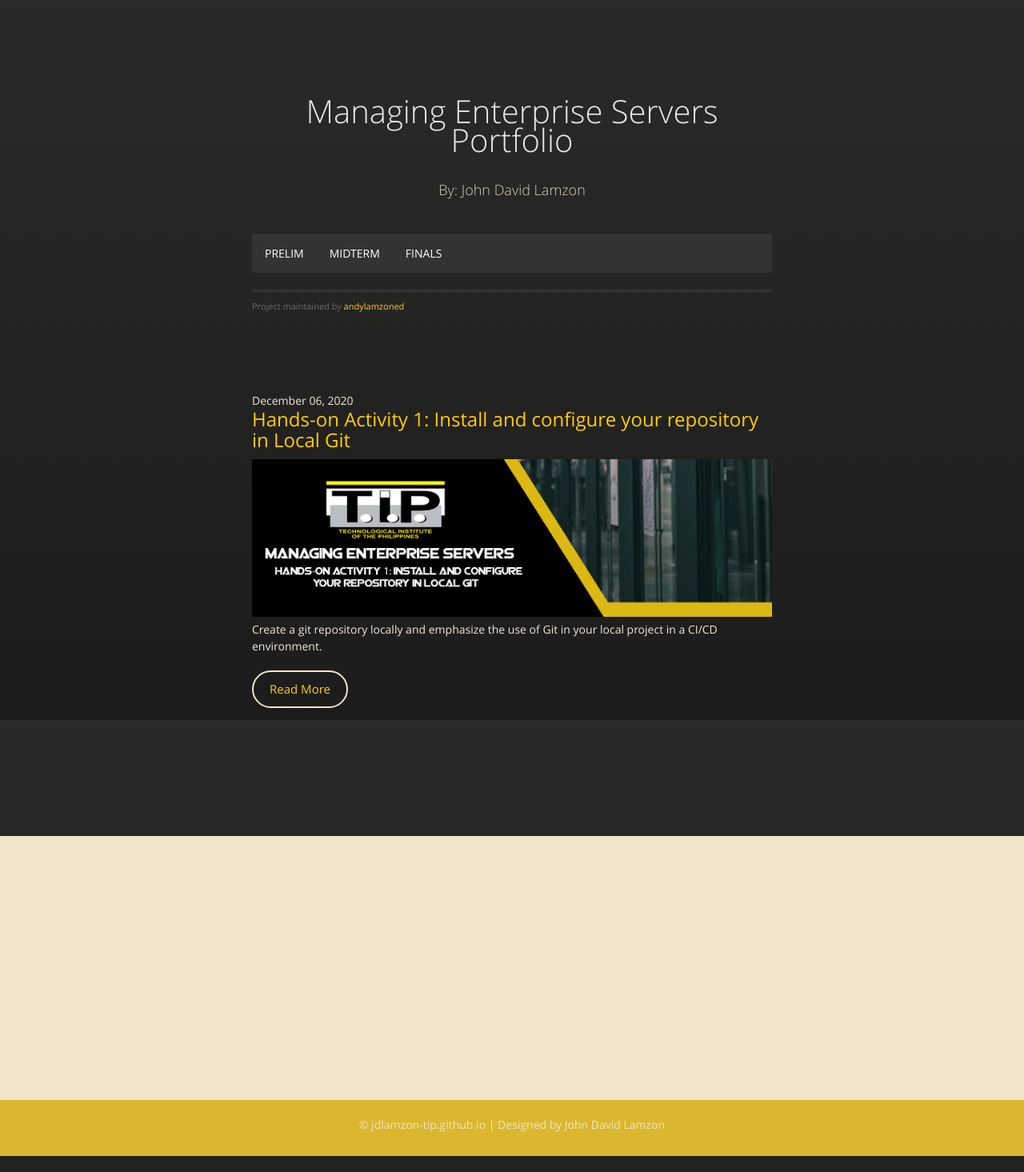
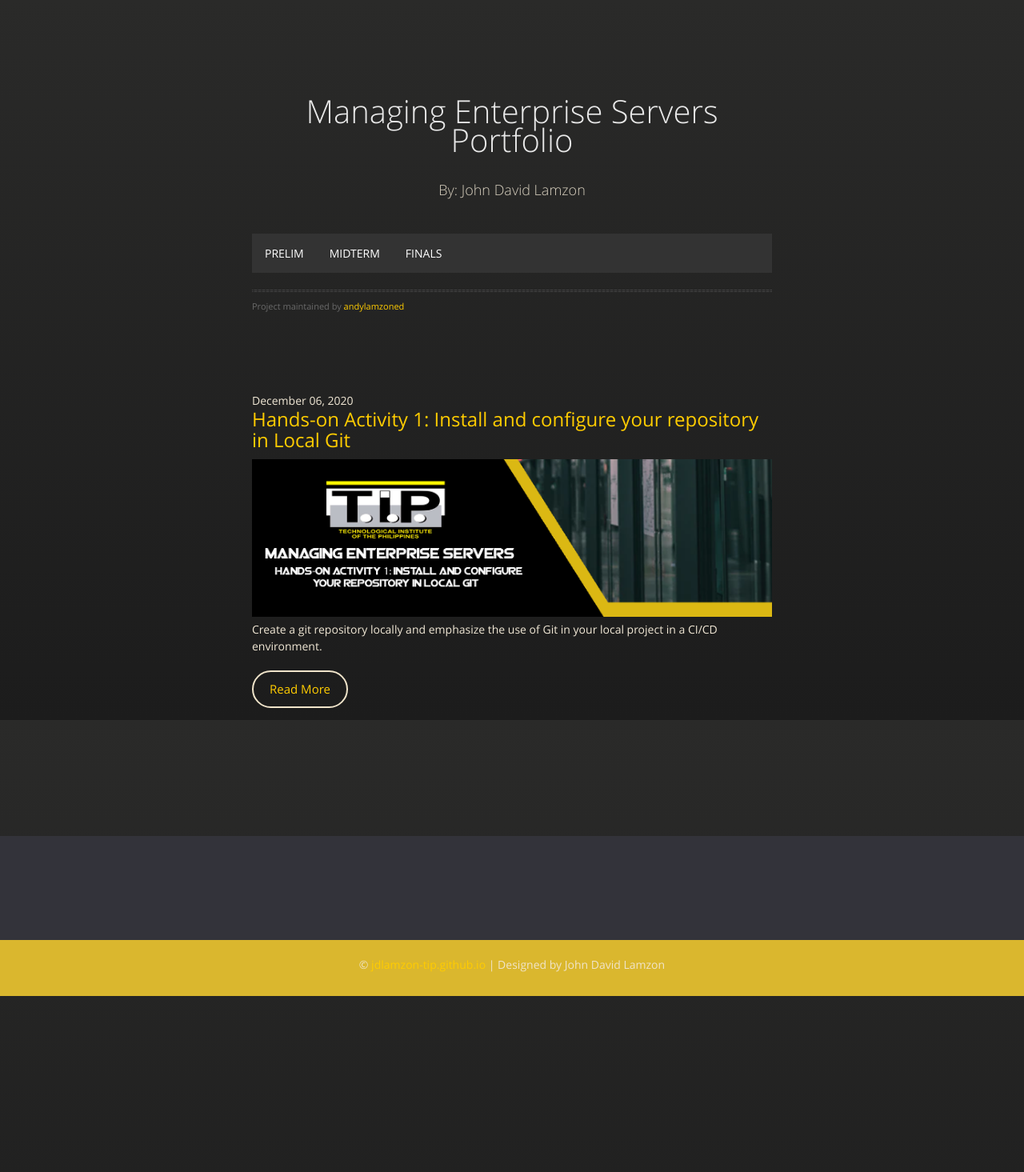
Before and after one commit to andylamzoned/andylamzoned.github.io, a Jekyll site: the page built from index.md, in a window 1280 px wide. Shown: the whole page at 80% size. Built offline with Jekyll 4.4.1, drawn with Linux system fonts in a browser that asks for light colours; after the commit the page ends 1265 px from its top, so only the background shows below that.

```diff
--- a/_layouts/default.html
+++ b/_layouts/default.html
@@ -61,7 +61,7 @@
         <div class="footer-section about"></div>
     </div>
     <div class="footer-bottom">
-        &copy; jdlamzon-tip.github.io | Designed by John David Lamzon
+        &copy; <a href="https://github.com/andylamzoned/andylamzoned.github.io">jdlamzon-tip.github.io</a> | Designed by John David Lamzon
         </div>
 </div>
     {% if site.google_analytics %}
--- a/assets/css/main.css
+++ b/assets/css/main.css
@@ -28,9 +28,9 @@
 
 /* FOOTER */
 .footer {
-	background: #F0E4CA;
+	background: #33333A;
 	color: #DAB72E;
-	height: 400px;
+	height: 200px;
 	position: relative;
 }
 
```
Also changed, not shown: elements.md (+10 -11 lines).
